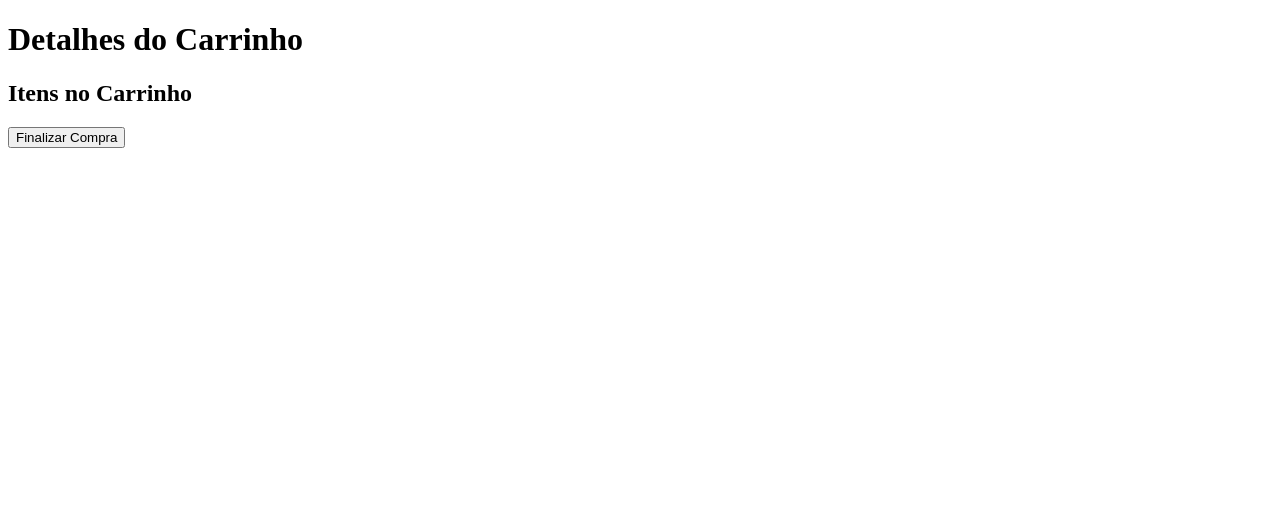
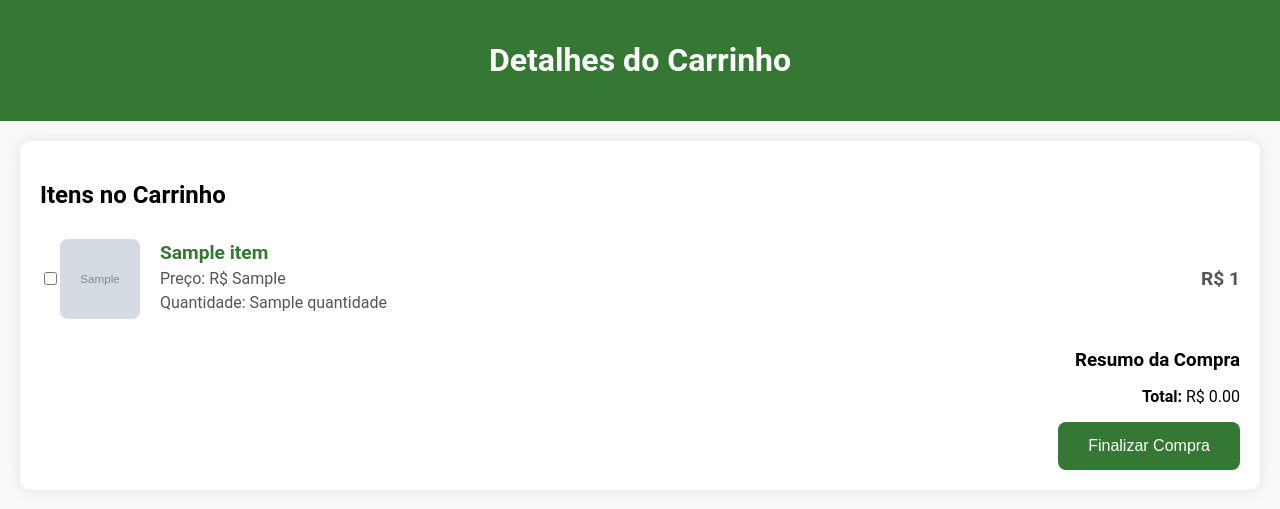
Before and after one commit to LipeOS/E-commerce, a Flask app: template frontend/templates/carrinho.html in a window 1280 px wide. Shown: the top 509 px of the page. Run offline with Flask 3, Linux system fonts and the light colour scheme; the template is opened without the code that fills it: most values are stand-ins (such as "Sample title", 1, 10 or a date in 2020); grey boxes marked "Sample" are stand-in pictures.

Commit message:
Atualização de Funcionalidades e Banco de Dado
Implementadas melhorias na página inicial e adição da tabela carrinho para gerenciamento de produtos. Atualizações em rotas de admin e melhorias na usabilidade.

```diff
--- a/backend/app/app.py
+++ b/backend/app/app.py
@@ -41,15 +41,24 @@ def create_connection():
 def allowed_file(filename):
     return '.' in filename and filename.rsplit('.', 1)[1].lower() in ALLOWED_EXTENSIONS
 
+@app.route('/carrinho')
+def carrinho():
+    if not session.get('logged_in'):
+        return redirect(url_for('login_page'))
+
+    connection = create_connection()
+    cursor = connection.cursor(dictionary=True)
+
+    usuario_id = session['username']  # Ajuste se necessário
+    cursor.execute("SELECT * FROM carrinho WHERE usuario_id = %s", (usuario_id,))
+    cart_items = cursor.fetchall()
+
+    return render_template('carrinho.html', cart_items=cart_items)
 
 
 
 @app.route('/produto/<int:produto_id>')
 def produto_detalhes(produto_id):
-    # Verifica se o usuário está logado
-    if not session.get('logged_in'):
-        return redirect(url_for('login_page'))
-
     # Conectar ao banco de dados
     connection = create_connection()
     cursor = connection.cursor(dictionary=True)
@@ -62,8 +71,9 @@ def produto_detalhes(produto_id):
     if not produto:
         return "Produto não encontrado", 404
 
-    # Renderiza a página de detalhes do produto
     return render_template('detalhespro.html', produto=produto)
+
+
 
 # Rota para página de cadastro
 @app.route('/')
--- /dev/null
+++ b/frontend/static/css/cart.css
@@ -0,0 +1,101 @@
+body {
+    font-family: 'Roboto', sans-serif;
+    background-color: #f9f9f9;
+    margin: 0;
+    padding: 0;
+}
+
+.header {
+    background-color: #357833;
+    color: #fff;
+    padding: 20px;
+    text-align: center;
+}
+
+.cart-details {
+    max-width: 1200px;
+    margin: 20px auto;
+    padding: 20px;
+    background-color: #fff;
+    border-radius: 10px;
+    box-shadow: 0 0 15px rgba(0, 0, 0, 0.1);
+}
+
+.cart-details h2 {
+    margin-bottom: 20px;
+}
+
+.cart-items {
+    list-style: none;
+    padding: 0;
+}
+
+.cart-item {
+    display: flex;
+    align-items: center;
+    justify-content: space-between;
+    border-bottom: 1px solid #ddd;
+    padding: 10px 0;
+}
+
+.cart-item:last-child {
+    border-bottom: none;
+}
+
+.item-details {
+    display: flex;
+    align-items: center;
+}
+
+.item-details img {
+    width: 80px;
+    height: 80px;
+    object-fit: cover;
+    border-radius: 8px;
+    margin-right: 20px;
+}
+
+.item-info {
+    text-align: left;
+}
+
+.item-info h3 {
+    margin: 0;
+    font-size: 1.2em;
+    color: #357833;
+}
+
+.item-info p {
+    margin: 5px 0;
+    color: #555;
+}
+
+.item-price {
+    font-size: 1.2em;
+    font-weight: bold;
+    color: #555;
+}
+
+.cart-summary {
+    text-align: right;
+    margin-top: 20px;
+}
+
+.cart-summary h3 {
+    margin: 0 0 10px 0;
+}
+
+.checkout-btn {
+    background-color: #357833;
+    color: white;
+    border: none;
+    padding: 15px 30px;
+    font-size: 1em;
+    border-radius: 8px;
+    cursor: pointer;
+    transition: background-color 0.3s ease;
+}
+
+.checkout-btn:hover {
+    background-color: #285c27;
+}
--- /dev/null
+++ b/frontend/static/js/cart.js
@@ -0,0 +1,40 @@
+document.addEventListener("DOMContentLoaded", function() {
+    const selectItems = document.querySelectorAll('.select-item');
+    const totalPriceElement = document.getElementById('total-price');
+
+    // Função para calcular o total com base nos itens selecionados
+    function calculateTotal() {
+        let total = 0.0;
+
+        selectItems.forEach(item => {
+            if (item.checked) {
+                const itemId = item.getAttribute('data-item-id');
+                const priceElement = document.querySelector(`.cart-item[data-item-id="${itemId}"] .item-price p`);
+                const price = parseFloat(priceElement.innerText.replace('R$', '').trim());
+                total += price;
+            }
+        });
+
+        totalPriceElement.innerText = total.toFixed(2);
+    }
+
+    // Adicionar evento de click em cada checkbox para recalcular o total
+    selectItems.forEach(item => {
+        item.addEventListener('change', calculateTotal);
+    });
+
+    // Função para finalizar a compra com os itens selecionados
+    const checkoutBtn = document.querySelector('.checkout-btn');
+    checkoutBtn.addEventListener('click', function() {
+        const selectedItems = Array.from(selectItems)
+            .filter(item => item.checked)
+            .map(item => item.getAttribute('data-item-id'));
+
+        if (selectedItems.length > 0) {
+            // Envia os itens selecionados para o servidor (implementação do back-end necessária)
+            alert(`Itens selecionados para compra: ${selectedItems.join(', ')}`);
+        } else {
+            alert("Nenhum item selecionado.");
+        }
+    });
+});
--- a/frontend/templates/carrinho.html
+++ b/frontend/templates/carrinho.html
@@ -4,7 +4,8 @@
     <meta charset="UTF-8">
     <meta name="viewport" content="width=device-width, initial-scale=1.0">
     <title>Detalhes do Carrinho</title>
-    <link rel="stylesheet" href="https://cdnjs.cloudflare.com/ajax/libs/font-awesome/6.0.0-beta3/css/all.min.css" integrity="sha512-Fo3rlrZj/k7ujTnH2CRGioNqLfyXHq/njGJqnx9pFvkuRFrTuzUHG/J3F1QU6wIfrB5kM0Aph58jqDSeM3hRw==" crossorigin="anonymous" referrerpolicy="no-referrer" />
+    <link rel="stylesheet" href="{{ url_for('static', filename='css/cart.css') }}">
+    <link rel="stylesheet" href="https://cdnjs.cloudflare.com/ajax/libs/font-awesome/6.0.0-beta3/css/all.min.css" />
 </head>
 <body>
     <header class="header">
@@ -14,11 +15,36 @@
     <main>
         <section class="cart-details">
             <h2>Itens no Carrinho</h2>
-            <ul class="cart-items"></ul>
-            <button class="checkout-btn">Finalizar Compra</button>
+
+            <form class="cart-form">
+                <ul class="cart-items">
+                    {% for item in cart_items %}
+                    <li class="cart-item">
+                        <div class="item-details">
+                            <input type="checkbox" class="select-item" data-item-id="{{ item.id }}">
+                            <img src="{{ url_for('static', filename=item.imagem_url) }}" alt="{{ item.nome_produto }}">
+                            <div class="item-info">
+                                <h3>{{ item.nome_produto }}</h3>
+                                <p>Preço: R$ {{ item.preco_venda }}</p>
+                                <p>Quantidade: {{ item.quantidade }}</p>
+                            </div>
+                        </div>
+                        <div class="item-price">
+                            <p>R$ {{ item.total_preco }}</p>
+                        </div>
+                    </li>
+                    {% endfor %}
+                </ul>
+
+                <div class="cart-summary">
+                    <h3>Resumo da Compra</h3>
+                    <p><strong>Total:</strong> R$ <span id="total-price">0.00</span></p>
+                    <button type="button" class="checkout-btn">Finalizar Compra</button>
+                </div>
+            </form>
         </section>
     </main>
 
-    <script src="{{ url_for('static', filename='js/index.js') }}"></script>
+    <script src="{{ url_for('static', filename='js/cart.js') }}"></script>
 </body>
 </html>
```
Also changed, not shown: frontend/templates/index.html (+5 -3 lines), README.md, backend/README-BACK.md.
